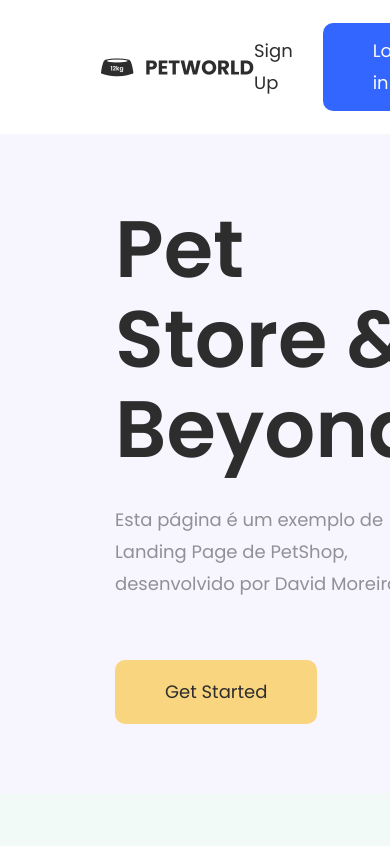
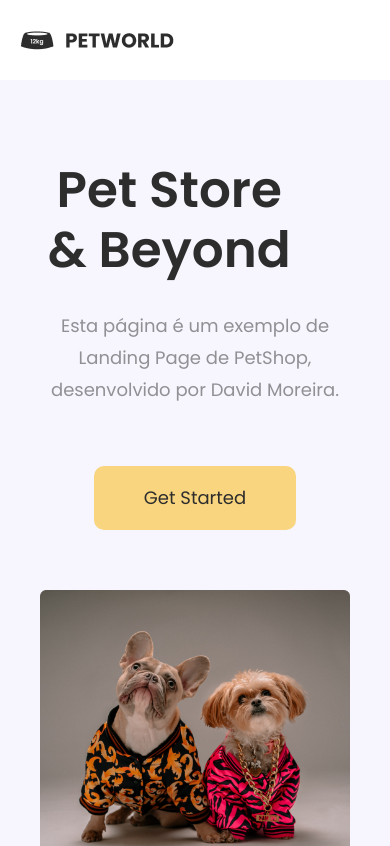
Before and after one commit to davidmoreira2m/petworld, a plain HTML site: page index.html in a window 390 px wide. Shown: the top 846 px of the page. Drawn offline with Linux system fonts and the light colour scheme.

Commit message:
Adicionada Responsividade ao Header.

```diff
--- a/style.css
+++ b/style.css
@@ -294,7 +294,34 @@ header {
 /* MEDIA QUERY */
 
 @media (max-width: 1280px) {
+   body {
+      text-align: center;
+   }
    .container {
       max-width: 360px;
    }
+   h1 {
+      font-size: var(--font-size-xl);
+      line-height: 60px;
+   }
+   .banner {
+      padding: 80px 25px;
+      display: grid;
+      grid-template-columns: 1fr;
+      gap: 60px;
+   }
+   .nav-bar {
+      display: flex;
+      justify-content: space-between;
+      place-items: center;
+      padding: 22px 20px;
+      background-color: var(--white);
+   }
+   .menu {
+      display: none;
+   }
+   .video video {
+      width: 100%;
+      height: 170px;
+   }
 }
```
